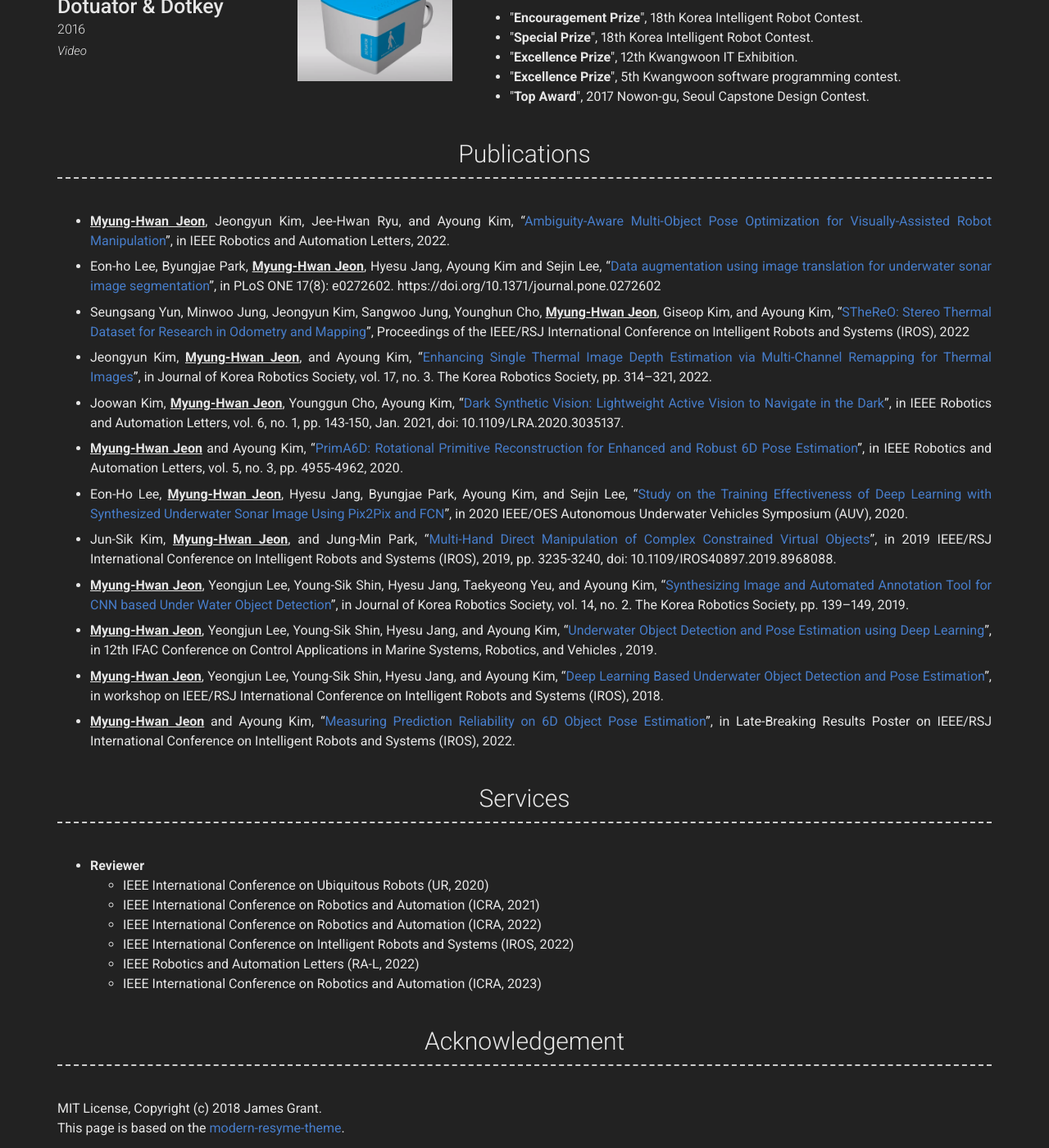
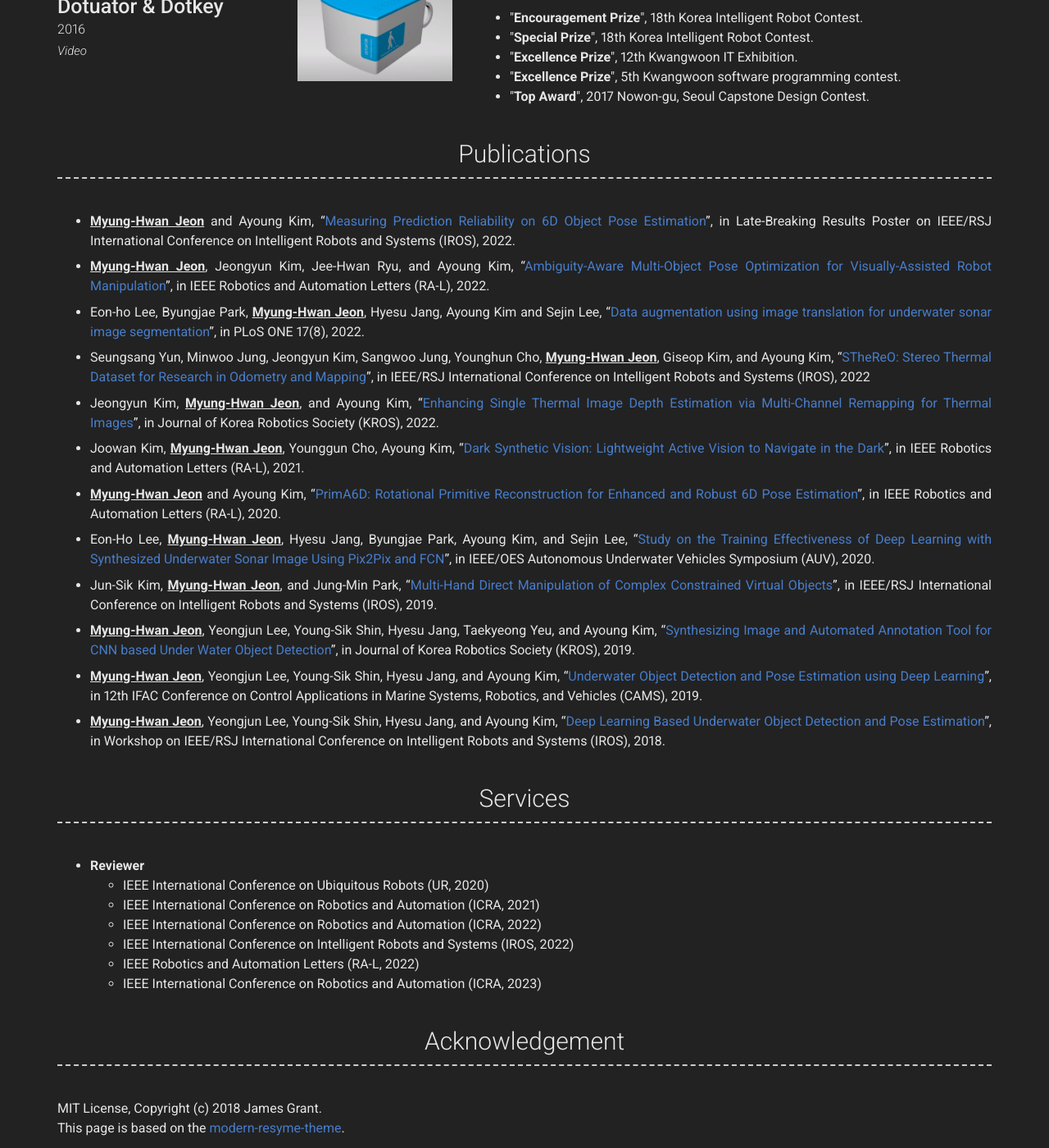
Before and after one commit to MyungHwanJeon/MyungHwanJeon.github.io, a Jekyll site: the page built from index.md, in a window 1280 px wide and 1400 px high, scrolled down 3007 px. Shown: the whole window at 82% size. Built offline with Jekyll 4.4.1, drawn with Linux system fonts in a browser that asks for light colours; nearby versions of some CDN libraries.

Commit message:
Update _config.yml

```diff
--- a/_config.yml
+++ b/_config.yml
@@ -292,29 +292,29 @@ content:
     layout: text
     content: |
 
-      - **<U>Myung-Hwan Jeon</U>**, Jeongyun Kim, Jee-Hwan Ryu, and Ayoung Kim, "[Ambiguity-Aware Multi-Object Pose Optimization for Visually-Assisted Robot Manipulation](https://rpm.snu.ac.kr/publications/mjeon-2022-ral.pdf)", in IEEE Robotics and Automation Letters, 2022.
+      - **<U>Myung-Hwan Jeon</U>** and Ayoung Kim, “[Measuring Prediction Reliability on 6D Object Pose Estimation](https://youtu.be/qSHd3oweD34)”, in Late-Breaking Results Poster on IEEE/RSJ International Conference on Intelligent Robots and Systems (IROS), 2022.
 
-      - Eon-ho Lee, Byungjae Park,  **<U>Myung-Hwan Jeon</U>**, Hyesu Jang, Ayoung Kim and Sejin Lee, "[Data augmentation using image translation for underwater sonar image segmentation](https://journals.plos.org/plosone/article?id=10.1371/journal.pone.0272602)", in PLoS ONE 17(8): e0272602. https://doi.org/10.1371/journal.pone.0272602
+      - **<U>Myung-Hwan Jeon</U>**, Jeongyun Kim, Jee-Hwan Ryu, and Ayoung Kim, "[Ambiguity-Aware Multi-Object Pose Optimization for Visually-Assisted Robot Manipulation](https://rpm.snu.ac.kr/publications/mjeon-2022-ral.pdf)", in IEEE Robotics and Automation Letters (RA-L), 2022.
 
-      - Seungsang Yun, Minwoo Jung, Jeongyun Kim, Sangwoo Jung, Younghun Cho, **<U>Myung-Hwan Jeon</U>**, Giseop Kim, and Ayoung Kim, "[STheReO: Stereo Thermal Dataset for Research in Odometry and Mapping](https://rpm.snu.ac.kr/publications/ssyun-2022-iros.pdf)", Proceedings of the IEEE/RSJ International Conference on Intelligent Robots and Systems (IROS), 2022
+      - Eon-ho Lee, Byungjae Park,  **<U>Myung-Hwan Jeon</U>**, Hyesu Jang, Ayoung Kim and Sejin Lee, "[Data augmentation using image translation for underwater sonar image segmentation](https://journals.plos.org/plosone/article?id=10.1371/journal.pone.0272602)", in PLoS ONE 17(8), 2022.
 
-      - Jeongyun Kim, **<U>Myung-Hwan Jeon</U>**, and Ayoung Kim, "[Enhancing Single Thermal Image Depth Estimation via Multi-Channel Remapping for Thermal Images](http://jkros.org/xml/33768/33768.pdf)", in Journal of Korea Robotics Society, vol. 17, no. 3. The Korea Robotics Society, pp. 314–321, 2022.
+      - Seungsang Yun, Minwoo Jung, Jeongyun Kim, Sangwoo Jung, Younghun Cho, **<U>Myung-Hwan Jeon</U>**, Giseop Kim, and Ayoung Kim, "[STheReO: Stereo Thermal Dataset for Research in Odometry and Mapping](https://rpm.snu.ac.kr/publications/ssyun-2022-iros.pdf)", in IEEE/RSJ International Conference on Intelligent Robots and Systems (IROS), 2022
 
-      - Joowan Kim, **<U>Myung-Hwan Jeon</U>**, Younggun Cho, Ayoung Kim, "[Dark Synthetic Vision: Lightweight Active Vision to Navigate in the Dark](https://ieeexplore.ieee.org/stamp/stamp.jsp?arnumber=9246220)", in IEEE Robotics and Automation Letters, vol. 6, no. 1, pp. 143-150, Jan. 2021, doi: 10.1109/LRA.2020.3035137.
+      - Jeongyun Kim, **<U>Myung-Hwan Jeon</U>**, and Ayoung Kim, "[Enhancing Single Thermal Image Depth Estimation via Multi-Channel Remapping for Thermal Images](http://jkros.org/xml/33768/33768.pdf)", in Journal of Korea Robotics Society (KROS), 2022.
 
-      - **<U>Myung-Hwan Jeon</U>** and Ayoung Kim, "[PrimA6D: Rotational Primitive Reconstruction for Enhanced and Robust 6D Pose Estimation](https://ieeexplore.ieee.org/stamp/stamp.jsp?arnumber=9123683)", in IEEE Robotics and Automation Letters, vol. 5, no. 3, pp. 4955-4962, 2020.
+      - Joowan Kim, **<U>Myung-Hwan Jeon</U>**, Younggun Cho, Ayoung Kim, "[Dark Synthetic Vision: Lightweight Active Vision to Navigate in the Dark](https://ieeexplore.ieee.org/stamp/stamp.jsp?arnumber=9246220)", in IEEE Robotics and Automation Letters (RA-L), 2021.
 
-      - Eon-Ho Lee, **<U>Myung-Hwan Jeon</U>**, Hyesu Jang, Byungjae Park, Ayoung Kim, and Sejin Lee, "[Study on the Training Effectiveness of Deep Learning with Synthesized Underwater Sonar Image Using Pix2Pix and FCN](https://ieeexplore.ieee.org/abstract/document/9267923)", in 2020 IEEE/OES Autonomous Underwater Vehicles Symposium (AUV), 2020.
+      - **<U>Myung-Hwan Jeon</U>** and Ayoung Kim, "[PrimA6D: Rotational Primitive Reconstruction for Enhanced and Robust 6D Pose Estimation](https://ieeexplore.ieee.org/stamp/stamp.jsp?arnumber=9123683)", in IEEE Robotics and Automation Letters (RA-L), 2020.
 
-      - Jun-Sik Kim, **<U>Myung-Hwan Jeon</U>**, and Jung-Min Park, "[Multi-Hand Direct Manipulation of Complex Constrained Virtual Objects](https://ieeexplore.ieee.org/stamp/stamp.jsp?arnumber=8968088)", in 2019 IEEE/RSJ International Conference on Intelligent Robots and Systems (IROS), 2019, pp. 3235-3240, doi: 10.1109/IROS40897.2019.8968088.
+      - Eon-Ho Lee, **<U>Myung-Hwan Jeon</U>**, Hyesu Jang, Byungjae Park, Ayoung Kim, and Sejin Lee, "[Study on the Training Effectiveness of Deep Learning with Synthesized Underwater Sonar Image Using Pix2Pix and FCN](https://ieeexplore.ieee.org/abstract/document/9267923)", in IEEE/OES Autonomous Underwater Vehicles Symposium (AUV), 2020.
 
-      - **<U>Myung-Hwan Jeon</U>**, Yeongjun Lee, Young-Sik Shin, Hyesu Jang, Taekyeong Yeu, and Ayoung Kim, “[Synthesizing Image and Automated Annotation Tool for CNN based Under Water Object Detection](https://koreascience.kr/article/JAKO201916936725841.pdf)”, in Journal of Korea Robotics Society, vol. 14, no. 2. The Korea Robotics Society, pp. 139–149, 2019.
+      - Jun-Sik Kim, **<U>Myung-Hwan Jeon</U>**, and Jung-Min Park, "[Multi-Hand Direct Manipulation of Complex Constrained Virtual Objects](https://ieeexplore.ieee.org/stamp/stamp.jsp?arnumber=8968088)", in IEEE/RSJ International Conference on Intelligent Robots and Systems (IROS), 2019.
 
-      - **<U>Myung-Hwan Jeon</U>**, Yeongjun Lee, Young-Sik Shin, Hyesu Jang, and Ayoung Kim, "[Underwater Object Detection and Pose Estimation using Deep Learning](https://www.sciencedirect.com/science/article/pii/S2405896319321718)", in 12th IFAC Conference on Control Applications in Marine Systems, Robotics, and Vehicles , 2019.
+      - **<U>Myung-Hwan Jeon</U>**, Yeongjun Lee, Young-Sik Shin, Hyesu Jang, Taekyeong Yeu, and Ayoung Kim, “[Synthesizing Image and Automated Annotation Tool for CNN based Under Water Object Detection](https://koreascience.kr/article/JAKO201916936725841.pdf)”, in Journal of Korea Robotics Society (KROS), 2019.
 
-      - **<U>Myung-Hwan Jeon</U>**, Yeongjun Lee, Young-Sik Shin, Hyesu Jang, and Ayoung Kim, "[Deep Learning Based Underwater Object Detection and Pose Estimation](http://irosworkshop.marinerobotics.eu/wp-content/uploads/2018/10/Fr-WS19-08.pdf)", in workshop on IEEE/RSJ International Conference on Intelligent Robots and Systems (IROS), 2018.
+      - **<U>Myung-Hwan Jeon</U>**, Yeongjun Lee, Young-Sik Shin, Hyesu Jang, and Ayoung Kim, "[Underwater Object Detection and Pose Estimation using Deep Learning](https://www.sciencedirect.com/science/article/pii/S2405896319321718)", in 12th IFAC Conference on Control Applications in Marine Systems, Robotics, and Vehicles (CAMS), 2019.
 
-      - **<U>Myung-Hwan Jeon</U>** and Ayoung Kim, “[Measuring Prediction Reliability on 6D Object Pose Estimation](https://youtu.be/qSHd3oweD34)”, in Late-Breaking Results Poster on IEEE/RSJ International Conference on Intelligent Robots and Systems (IROS), 2022.
+      - **<U>Myung-Hwan Jeon</U>**, Yeongjun Lee, Young-Sik Shin, Hyesu Jang, and Ayoung Kim, "[Deep Learning Based Underwater Object Detection and Pose Estimation](http://irosworkshop.marinerobotics.eu/wp-content/uploads/2018/10/Fr-WS19-08.pdf)", in Workshop on IEEE/RSJ International Conference on Intelligent Robots and Systems (IROS), 2018.
 
   - title: Services
     layout: text
```
